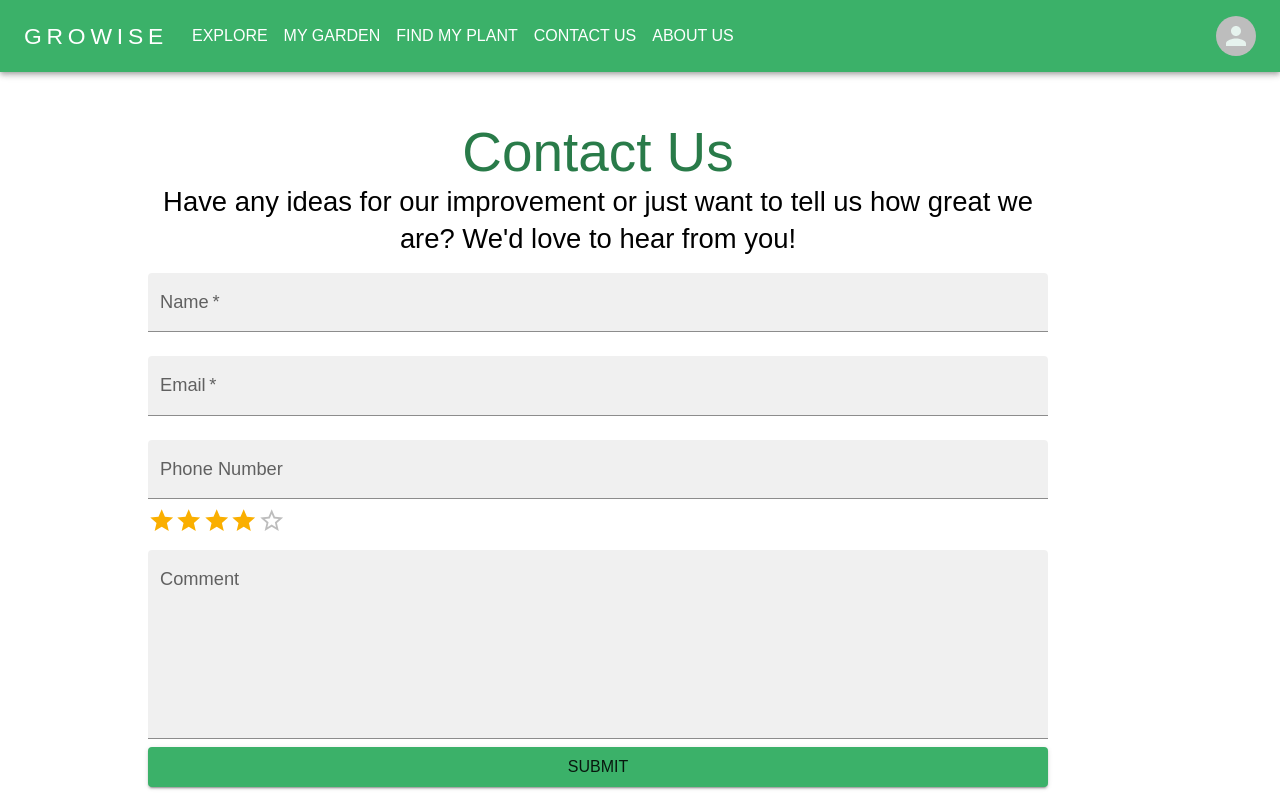
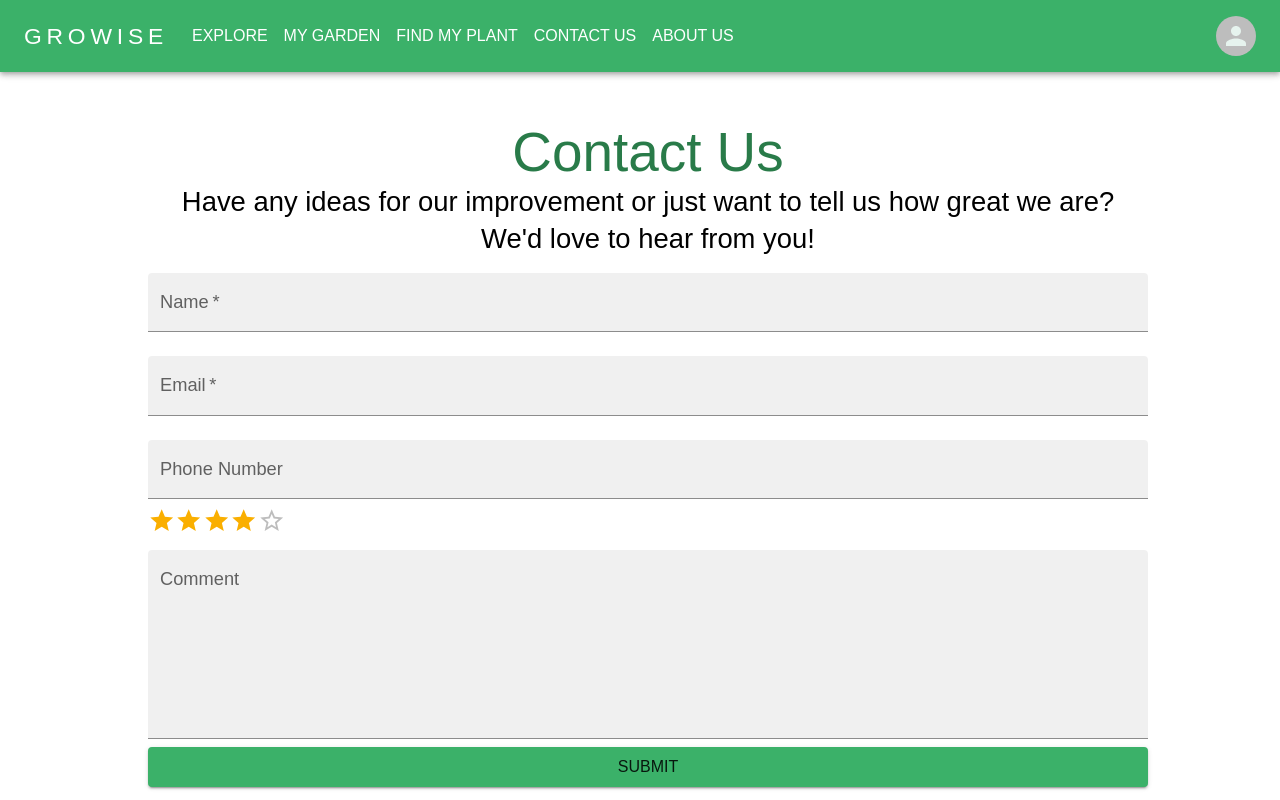
Before and after one commit to JRummy93/garden-project, a Next.js app: page /contact in a window 1280 px wide. Built offline with nearby package versions, Linux system fonts and the light colour scheme.

Commit message:
changed width

```diff
--- a/src/styles/global.css
+++ b/src/styles/global.css
@@ -41,7 +41,7 @@
   margin: 20px 100px;
 }
 .textFieldStack {
-  width: 900px;
+  width: 1000px;
   height: 450px;
   margin: auto;
 }
```
